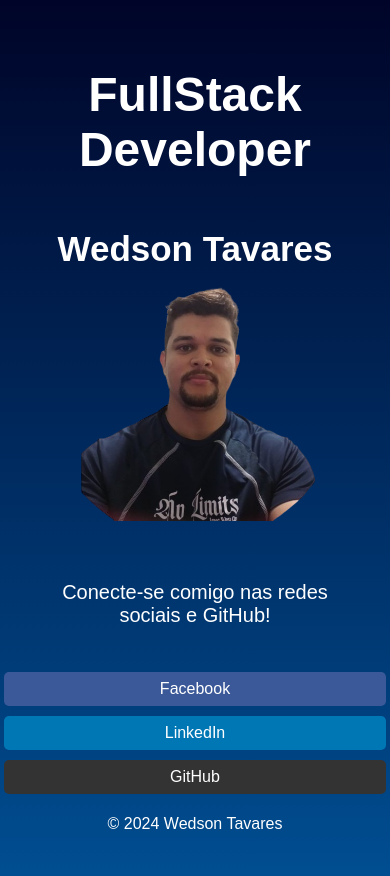
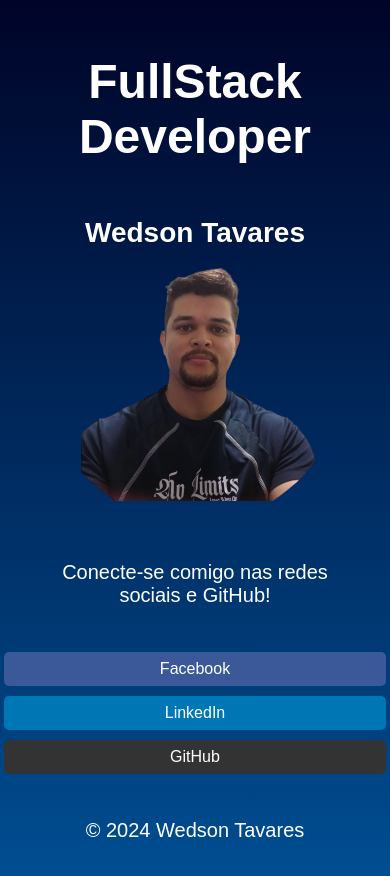
Before and after one commit to WedsonTavares/landingPort, a plain HTML site: page index.html in a window 390 px wide. Drawn offline with Linux system fonts and the light colour scheme.

Commit message:
Update style.css

```diff
--- a/style.css
+++ b/style.css
@@ -33,6 +33,11 @@ h2 {
     margin-bottom: 20px;
     font-size: 25px;
     padding: 20px;
+}
+footer {
+    margin-top: 20px;
+    font-size: 20px;
+    text-align: center;
 }
 
 .box {
@@ -105,7 +110,7 @@ h2 {
         text-align: center;
     }
 
-    h2 footer{
+    h2 {
         font-size: 28px;
         text-align: center;
     }
```
